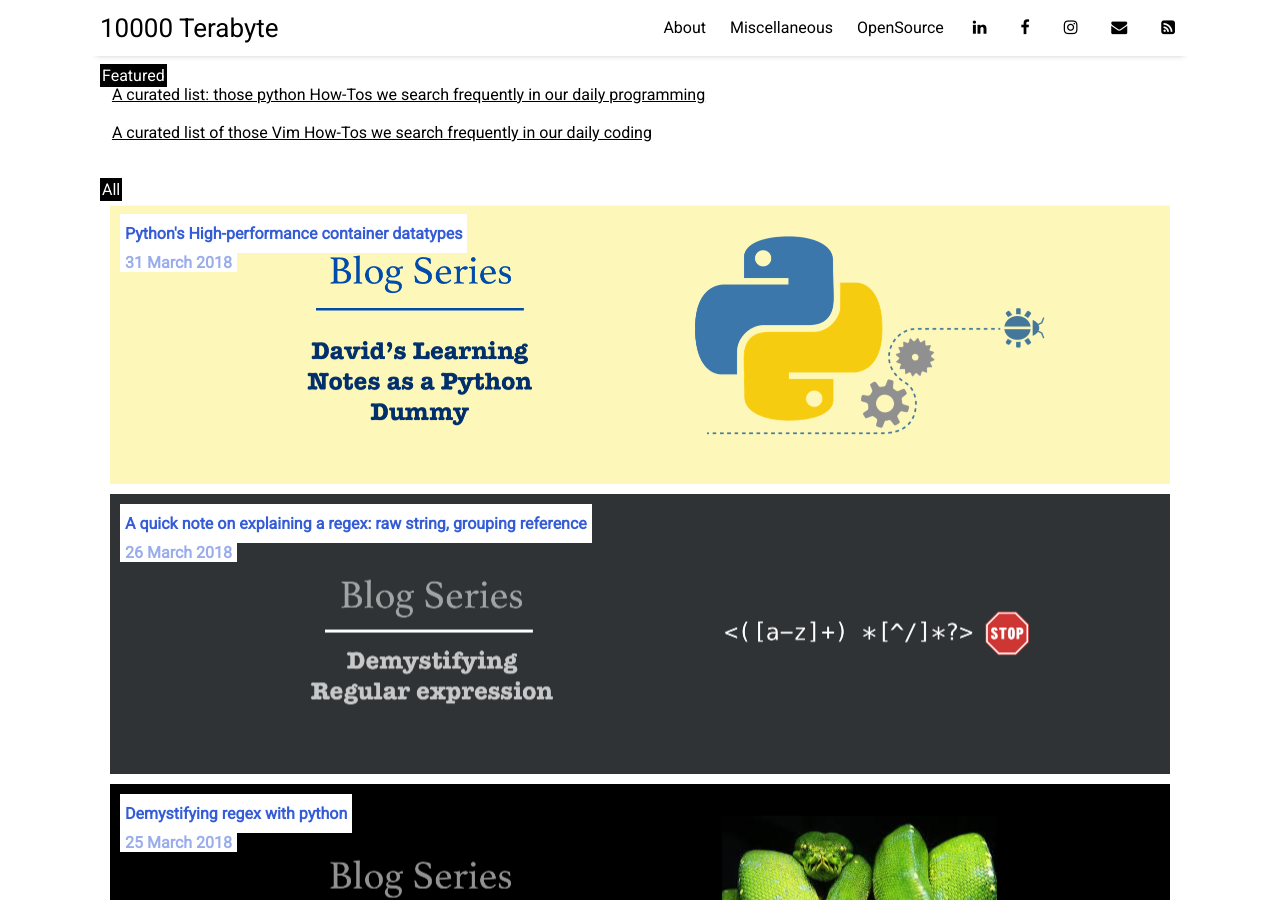
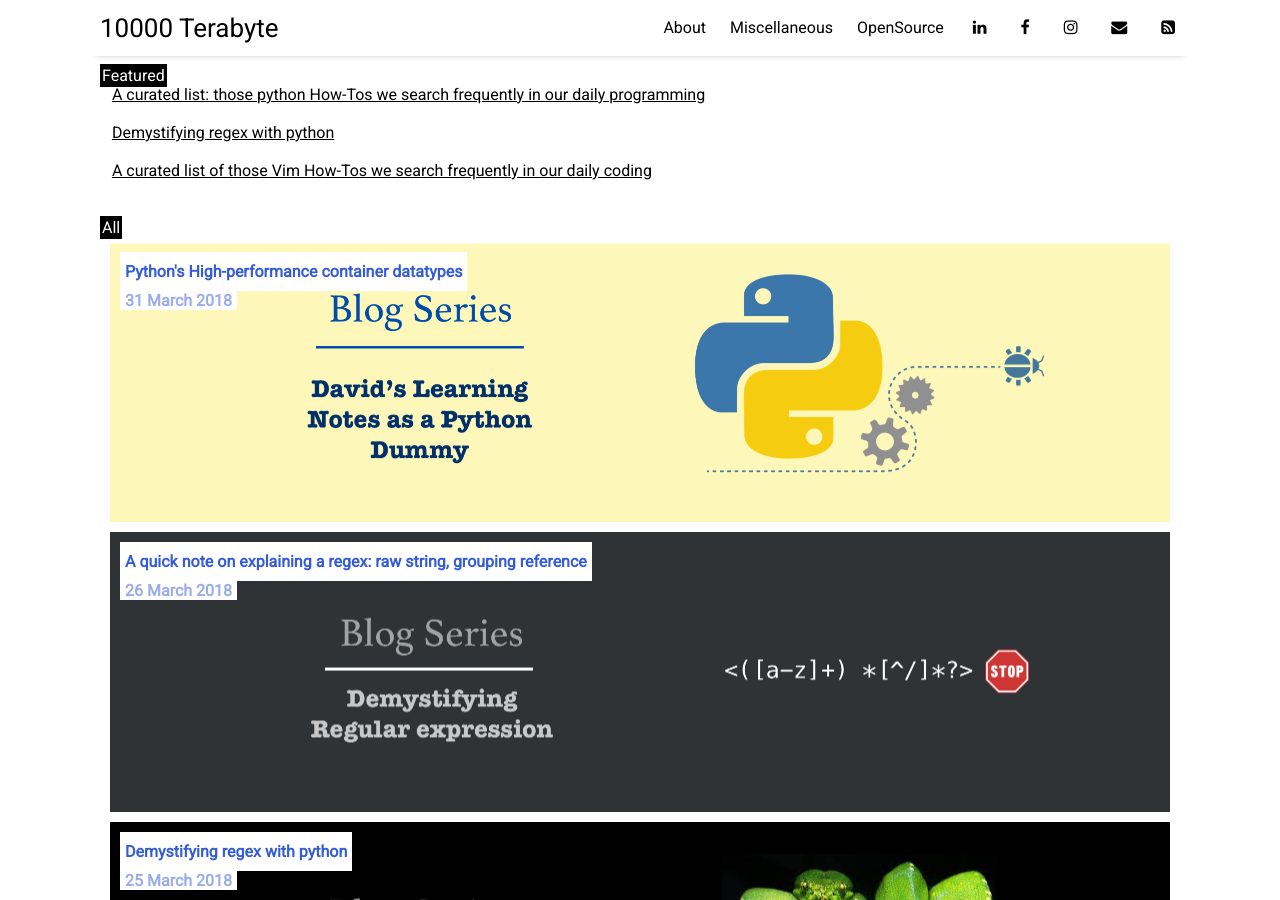
Before and after one commit to 10000TB/10000TB.github.io, a Jekyll site: the page built from index.html, in a window 1280 px wide and 900 px high. Built offline with Jekyll 4.4.1, drawn with Linux system fonts in a browser that asks for light colours; nearby versions of some CDN libraries; the list of posts is cut into pages by our own code.

Commit message:
Added to Featured a link to the post on "Demystifying regex with python".

```diff
--- a/_layouts/home.html
+++ b/_layouts/home.html
@@ -6,6 +6,8 @@ title: Home
 <div>
     <span style="color:white; background-color: black;padding: 2px 2px;">Featured</span><br/>
     &nbsp;&nbsp;&nbsp;<a href="{{ site.url }}/python/blog-series-python-A-Curated-List-Those-Python-How-To-You-Search-Frequently-in-Your-Daily-Programming.html">A curated list: those python How-Tos we search frequently in our daily programming</a><br/><br/>
+
+    &nbsp;&nbsp;&nbsp;<a href="{{ site.url }}/python/blog-series-Demystifying-regex-with-python.html">Demystifying regex with python</a><br/><br/>
 
     &nbsp;&nbsp;&nbsp;<a href="{{ site.url }}/vim/blog-series-vim-A-Curated-List-Those-Vim-How-To-We-Search-Frequently-in-Our-Daily-coding.html">A curated list of those Vim How-Tos we search frequently in our daily coding</a>
     <br/>
```
